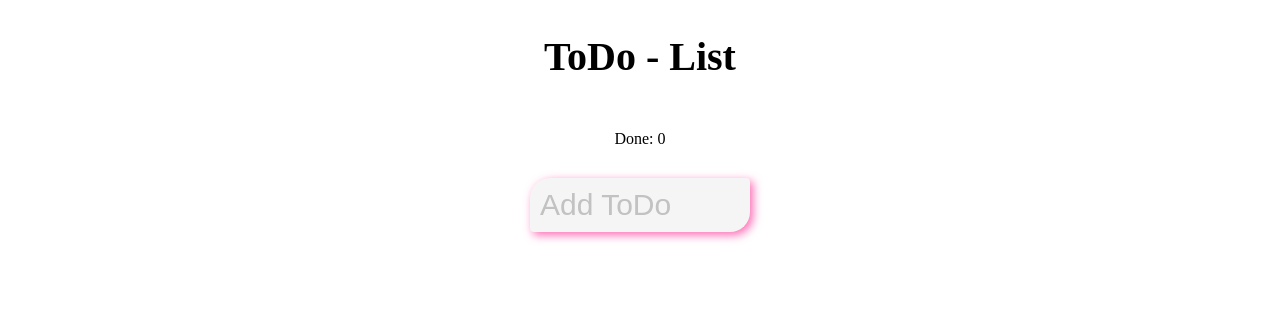
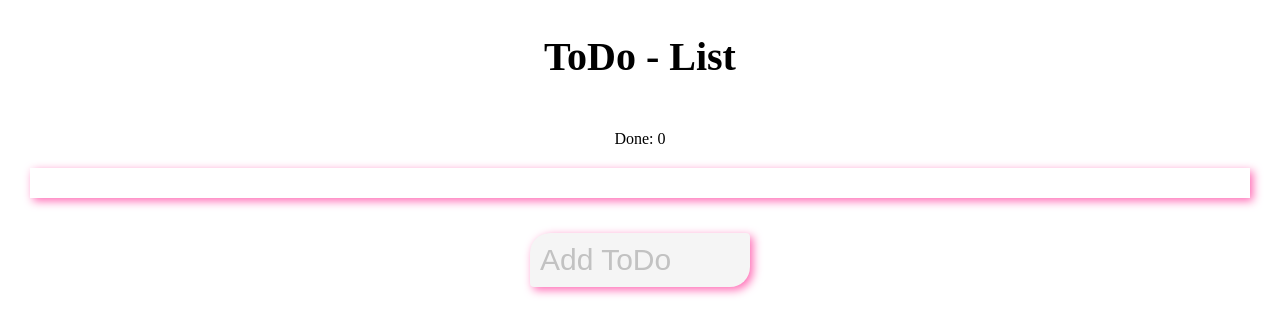
Before and after one commit to AlexDivivi/react-todo, a React (Create React App) app: page / in a window 1280 px wide. Shown: the top 334 px of the page. Built offline with nearby package versions, Linux system fonts and the light colour scheme.

Commit message:
styled progressbar

```diff
--- a/src/App.js
+++ b/src/App.js
@@ -21,6 +21,28 @@ const Ul = styled.ul`
   font-size: ${props => props.font || 28}px;
 `
 
+const WrapperProgress = styled.div`
+  display: flex;
+  justify-content: center;
+  align-items: center;
+  height: 30px;
+  margin-top: 20px;
+  margin-bottom: 20px;
+  margin-left: 30px;
+  margin-right: 30px;
+  box-shadow: 3px 3px 10px hotpink;
+`
+
+const ProgressBar = styled.div`
+  display: flex;
+  justify-content: center;
+  align-items: center;
+  color: white;
+  height: 30px;
+  width: ${props => props.progress || 0}%;
+  background: deeppink;
+`
+
 class App extends Component {
   state = {
     todos: this.load()
@@ -34,6 +56,11 @@ class App extends Component {
           <h1>ToDo - List</h1>
           <Ul font={28}>{this.renderOpenTodos()}</Ul>
           <Counter num={this.countStuff()} />
+          <WrapperProgress>
+            <ProgressBar progress={this.getPercent()}>
+              {this.getPercent() || 0}%
+            </ProgressBar>
+          </WrapperProgress>
           <Ul font={28}>{this.renderDoneTodos()}</Ul>
         </section>
         <Wrapfoot>
@@ -78,6 +105,14 @@ class App extends Component {
     })
   }
 
+  getPercent() {
+    return Math.round(
+      (this.state.todos.filter(item => item.done).length /
+        this.state.todos.length) *
+        100
+    )
+  }
+
   renderOpenTodos() {
     return this.state.todos.filter(item => !item.done).map(this.renderTodo())
   }
```
